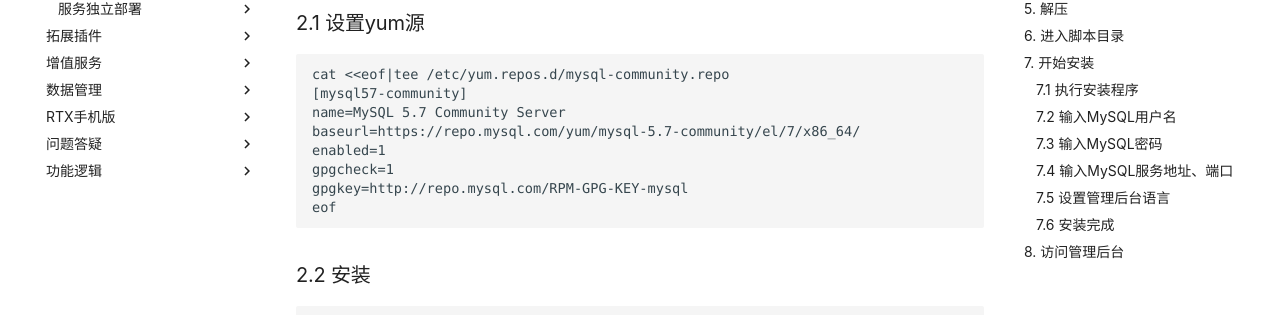
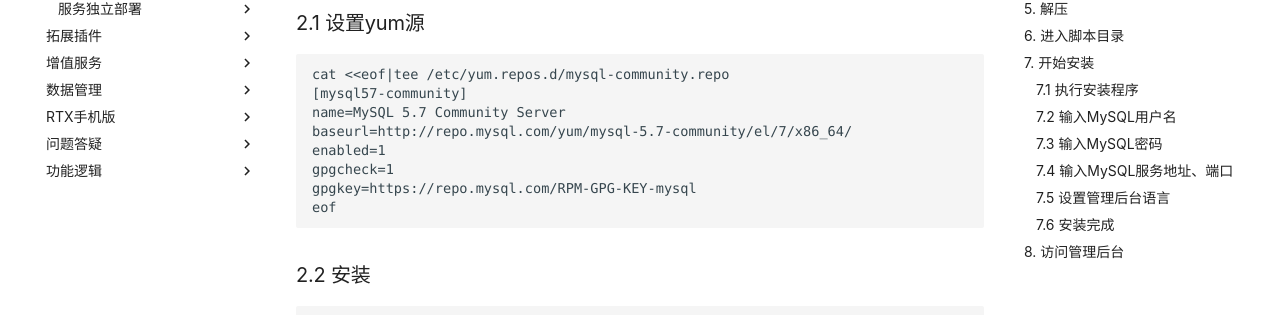
Before and after one commit to youduim/youdu-doc, an MkDocs documentation site: the page built from docs/admin/a01_00003.md, in a window 1280 px wide and 900 px high. Shown: the part 420-735 px from the top of the window. Built offline with MkDocs 1.6.1 and Material for MkDocs 9.7.7, drawn with Linux system fonts in a browser that asks for light colours; comment, search, counter and statistics services are not loaded.

````diff
--- a/docs/admin/a01_00003.md
+++ b/docs/admin/a01_00003.md
@@ -19,10 +19,10 @@ keywords: Linux服务端安装, 有度即时通, MySQL安装
 cat <<eof|tee /etc/yum.repos.d/mysql-community.repo
 [mysql57-community]
 name=MySQL 5.7 Community Server
-baseurl=https://repo.mysql.com/yum/mysql-5.7-community/el/7/x86_64/
+baseurl=http://repo.mysql.com/yum/mysql-5.7-community/el/7/x86_64/
 enabled=1
 gpgcheck=1
-gpgkey=http://repo.mysql.com/RPM-GPG-KEY-mysql
+gpgkey=https://repo.mysql.com/RPM-GPG-KEY-mysql
 eof
 ```
 
````
